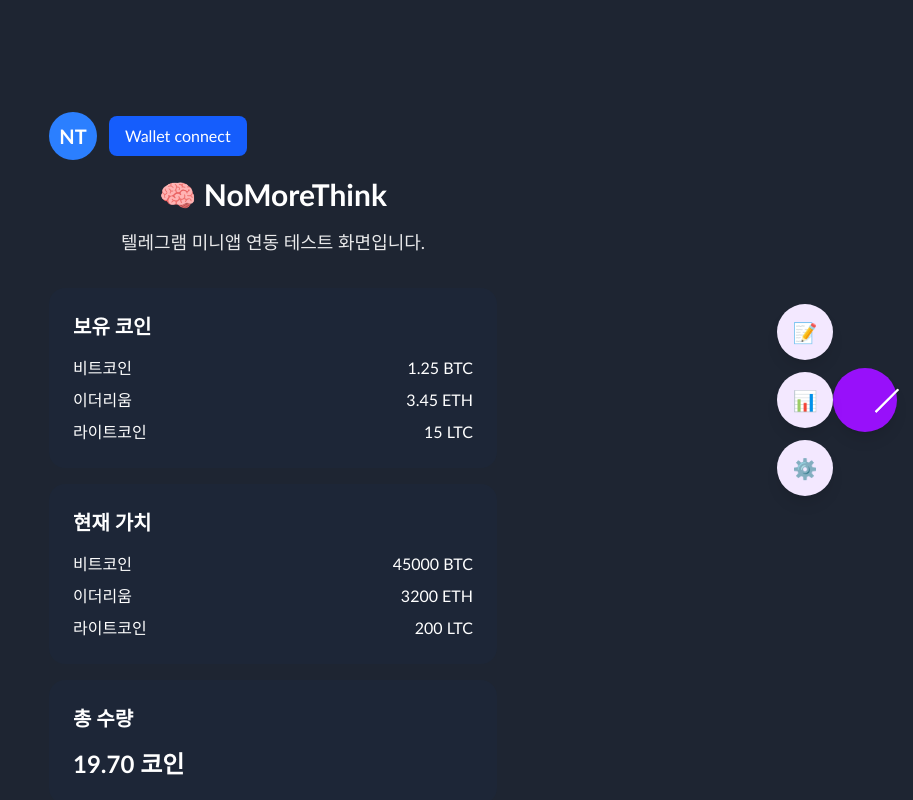
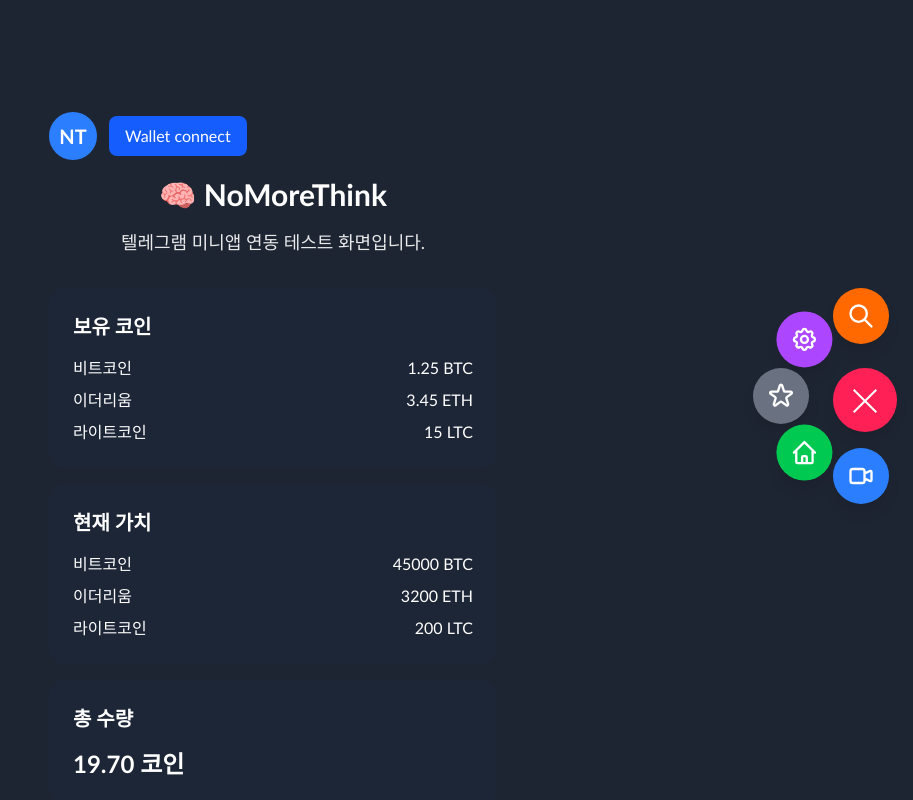
Before and after one commit to imsourceboom/nomorethink-front, a Next.js app: page / in a window 1280 px wide. Both pictures are taken after a click on the button "메뉴 열기". Shown: the whole page, without its empty margins (367-1280 px from the left). Built offline with nearby package versions, Linux system fonts and the light colour scheme.

Commit message:
fix: Update wallet types to use unknown instead of any for type safety

```diff
--- a/app/components/FloatingMenu.tsx
+++ b/app/components/FloatingMenu.tsx
@@ -14,31 +14,96 @@ export default function FloatingMenu({ onMenuClick }: FloatingMenuProps) {
         onMenuClick();
     };
 
+    // 서브메뉴 버튼들의 위치를 계산하는 함수 (반원 형태)
+    const calculatePosition = (index: number, total: number, radius: number = 80) => {
+        // 180도(π 라디안)를 버튼 개수로 나누어 각도 계산
+        const angle = (index * (180 / (total - 1)) - 90) * (Math.PI / 180);
+        const x = -radius * Math.cos(angle); // 왼쪽으로 배치하기 위해 x 좌표에 마이너스
+        const y = radius * Math.sin(angle);
+        return { x, y };
+    };
+
     return (
         <div className="fixed right-4 top-1/2 -translate-y-1/2 z-50">
             {/* 서브메뉴 */}
-            <div className={`absolute right-16 top-1/2 -translate-y-1/2 flex flex-col gap-3 transition-all duration-300 ${isOpen ? 'opacity-100 translate-x-0' : 'opacity-0 translate-x-4 pointer-events-none'}`}>
-                <button className="w-14 h-14 bg-purple-100 rounded-full shadow-lg flex items-center justify-center hover:scale-110 transition-transform text-xl">
-                    <span className="text-purple-600">📝</span>
+            <div className={`absolute transition-all duration-300 ${isOpen ? 'opacity-100 scale-100' : 'opacity-0 scale-0 pointer-events-none'}`}>
+                {/* 검색 버튼 */}
+                <button
+                    className="absolute w-14 h-14 bg-orange-500 rounded-full shadow-lg flex items-center justify-center hover:scale-110 transition-transform"
+                    style={{
+                        transform: isOpen ? `translate(${calculatePosition(0, 5).x}px, ${calculatePosition(0, 5).y}px)` : 'translate(0, 0)',
+                        transition: 'transform 0.3s ease-out'
+                    }}
+                >
+                    <svg className="w-7 h-7 text-white" fill="none" viewBox="0 0 24 24" stroke="currentColor">
+                        <path strokeLinecap="round" strokeLinejoin="round" strokeWidth={2} d="M21 21l-6-6m2-5a7 7 0 11-14 0 7 7 0 0114 0z" />
+                    </svg>
                 </button>
-                <button className="w-14 h-14 bg-purple-100 rounded-full shadow-lg flex items-center justify-center hover:scale-110 transition-transform text-xl">
-                    <span className="text-purple-600">📊</span>
+
+                {/* 설정 버튼 */}
+                <button
+                    className="absolute w-14 h-14 bg-purple-500 rounded-full shadow-lg flex items-center justify-center hover:scale-110 transition-transform"
+                    style={{
+                        transform: isOpen ? `translate(${calculatePosition(1, 5).x}px, ${calculatePosition(1, 5).y}px)` : 'translate(0, 0)',
+                        transition: 'transform 0.3s ease-out'
+                    }}
+                >
+                    <svg className="w-7 h-7 text-white" fill="none" viewBox="0 0 24 24" stroke="currentColor">
+                        <path strokeLinecap="round" strokeLinejoin="round" strokeWidth={2} d="M10.325 4.317c.426-1.756 2.924-1.756 3.35 0a1.724 1.724 0 002.573 1.066c1.543-.94 3.31.826 2.37 2.37a1.724 1.724 0 001.065 2.572c1.756.426 1.756 2.924 0 3.35a1.724 1.724 0 00-1.066 2.573c.94 1.543-.826 3.31-2.37 2.37a1.724 1.724 0 00-2.572 1.065c-.426 1.756-2.924 1.756-3.35 0a1.724 1.724 0 00-2.573-1.066c-1.543.94-3.31-.826-2.37-2.37a1.724 1.724 0 00-1.065-2.572c-1.756-.426-1.756-2.924 0-3.35a1.724 1.724 0 001.066-2.573c-.94-1.543.826-3.31 2.37-2.37.996.608 2.296.07 2.572-1.065z" />
+                        <path strokeLinecap="round" strokeLinejoin="round" strokeWidth={2} d="M15 12a3 3 0 11-6 0 3 3 0 016 0z" />
+                    </svg>
                 </button>
-                <button className="w-14 h-14 bg-purple-100 rounded-full shadow-lg flex items-center justify-center hover:scale-110 transition-transform text-xl">
-                    <span className="text-purple-600">⚙️</span>
+
+                {/* 즐겨찾기 버튼 */}
+                <button
+                    className="absolute w-14 h-14 bg-gray-500 rounded-full shadow-lg flex items-center justify-center hover:scale-110 transition-transform"
+                    style={{
+                        transform: isOpen ? `translate(${calculatePosition(2, 5).x}px, ${calculatePosition(2, 5).y}px)` : 'translate(0, 0)',
+                        transition: 'transform 0.3s ease-out'
+                    }}
+                >
+                    <svg className="w-7 h-7 text-white" fill="none" viewBox="0 0 24 24" stroke="currentColor">
+                        <path strokeLinecap="round" strokeLinejoin="round" strokeWidth={2} d="M11.049 2.927c.3-.921 1.603-.921 1.902 0l1.519 4.674a1 1 0 00.95.69h4.915c.969 0 1.371 1.24.588 1.81l-3.976 2.888a1 1 0 00-.363 1.118l1.518 4.674c.3.922-.755 1.688-1.538 1.118l-3.976-2.888a1 1 0 00-1.176 0l-3.976 2.888c-.783.57-1.838-.197-1.538-1.118l1.518-4.674a1 1 0 00-.363-1.118l-3.976-2.888c-.784-.57-.38-1.81.588-1.81h4.914a1 1 0 00.951-.69l1.519-4.674z" />
+                    </svg>
+                </button>
+
+                {/* 홈 버튼 */}
+                <button
+                    className="absolute w-14 h-14 bg-green-500 rounded-full shadow-lg flex items-center justify-center hover:scale-110 transition-transform"
+                    style={{
+                        transform: isOpen ? `translate(${calculatePosition(3, 5).x}px, ${calculatePosition(3, 5).y}px)` : 'translate(0, 0)',
+                        transition: 'transform 0.3s ease-out'
+                    }}
+                >
+                    <svg className="w-7 h-7 text-white" fill="none" viewBox="0 0 24 24" stroke="currentColor">
+                        <path strokeLinecap="round" strokeLinejoin="round" strokeWidth={2} d="M3 12l2-2m0 0l7-7 7 7M5 10v10a1 1 0 001 1h3m10-11l2 2m-2-2v10a1 1 0 01-1 1h-3m-6 0a1 1 0 001-1v-4a1 1 0 011-1h2a1 1 0 011 1v4a1 1 0 001 1m-6 0h6" />
+                    </svg>
+                </button>
+
+                {/* 비디오 버튼 */}
+                <button
+                    className="absolute w-14 h-14 bg-blue-500 rounded-full shadow-lg flex items-center justify-center hover:scale-110 transition-transform"
+                    style={{
+                        transform: isOpen ? `translate(${calculatePosition(4, 5).x}px, ${calculatePosition(4, 5).y}px)` : 'translate(0, 0)',
+                        transition: 'transform 0.3s ease-out'
+                    }}
+                >
+                    <svg className="w-7 h-7 text-white" fill="none" viewBox="0 0 24 24" stroke="currentColor">
+                        <path strokeLinecap="round" strokeLinejoin="round" strokeWidth={2} d="M15 10l4.553-2.276A1 1 0 0121 8.618v6.764a1 1 0 01-1.447.894L15 14M5 18h8a2 2 0 002-2V8a2 2 0 00-2-2H5a2 2 0 00-2 2v8a2 2 0 002 2z" />
+                    </svg>
                 </button>
             </div>
 
             {/* 메인 버튼 */}
             <button
                 onClick={handleClick}
-                className="w-16 h-16 bg-purple-600 rounded-full shadow-lg flex items-center justify-center transition-all duration-300 hover:scale-110 hover:bg-purple-700"
+                className="w-16 h-16 bg-rose-500 rounded-full shadow-lg flex items-center justify-center transition-all duration-300 hover:scale-110 hover:bg-rose-600"
                 aria-label="메뉴 열기"
             >
-                <div className={`w-8 h-8 relative transition-transform duration-300 ${isOpen ? 'rotate-45' : ''}`}>
-                    <span className={`absolute w-8 h-0.5 bg-white transform transition-all duration-300 ${isOpen ? 'rotate-90' : '-translate-y-2.5'}`} />
-                    <span className={`absolute w-8 h-0.5 bg-white transform transition-all duration-300 ${isOpen ? 'opacity-0' : ''}`} />
-                    <span className={`absolute w-8 h-0.5 bg-white transform transition-all duration-300 ${isOpen ? '-rotate-90' : 'translate-y-2.5'}`} />
+                <div className="w-8 h-8 relative">
+                    <span className={`absolute left-0 top-1/2 w-8 h-0.5 bg-white transform transition-all duration-300 ${isOpen ? 'rotate-45' : '-translate-y-2'}`} />
+                    <span className={`absolute left-0 top-1/2 w-8 h-0.5 bg-white transform transition-all duration-300 ${isOpen ? 'opacity-0' : ''}`} />
+                    <span className={`absolute left-0 top-1/2 w-8 h-0.5 bg-white transform transition-all duration-300 ${isOpen ? '-rotate-45' : 'translate-y-2'}`} />
                 </div>
             </button>
         </div>
--- a/app/types/wallet.ts
+++ b/app/types/wallet.ts
@@ -19,13 +19,22 @@ export interface CoinSection {
     coins: Coin[];
 }
 
+// MetaMask 요청 파라미터 타입
+interface RequestArguments {
+    method: string;
+    params?: unknown[];
+}
+
+// MetaMask 이벤트 파라미터 타입
+type EthereumEventCallback = (params: unknown) => void;
+
 // MetaMask 타입 정의
 declare global {
     interface Window {
         ethereum?: {
-            request: (args: { method: string; params?: any[] }) => Promise<any>;
-            on: (event: string, callback: (params: any) => void) => void;
-            removeListener: (event: string, callback: (params: any) => void) => void;
+            request: (args: RequestArguments) => Promise<unknown>;
+            on: (event: string, callback: EthereumEventCallback) => void;
+            removeListener: (event: string, callback: EthereumEventCallback) => void;
         };
     }
 }
```
